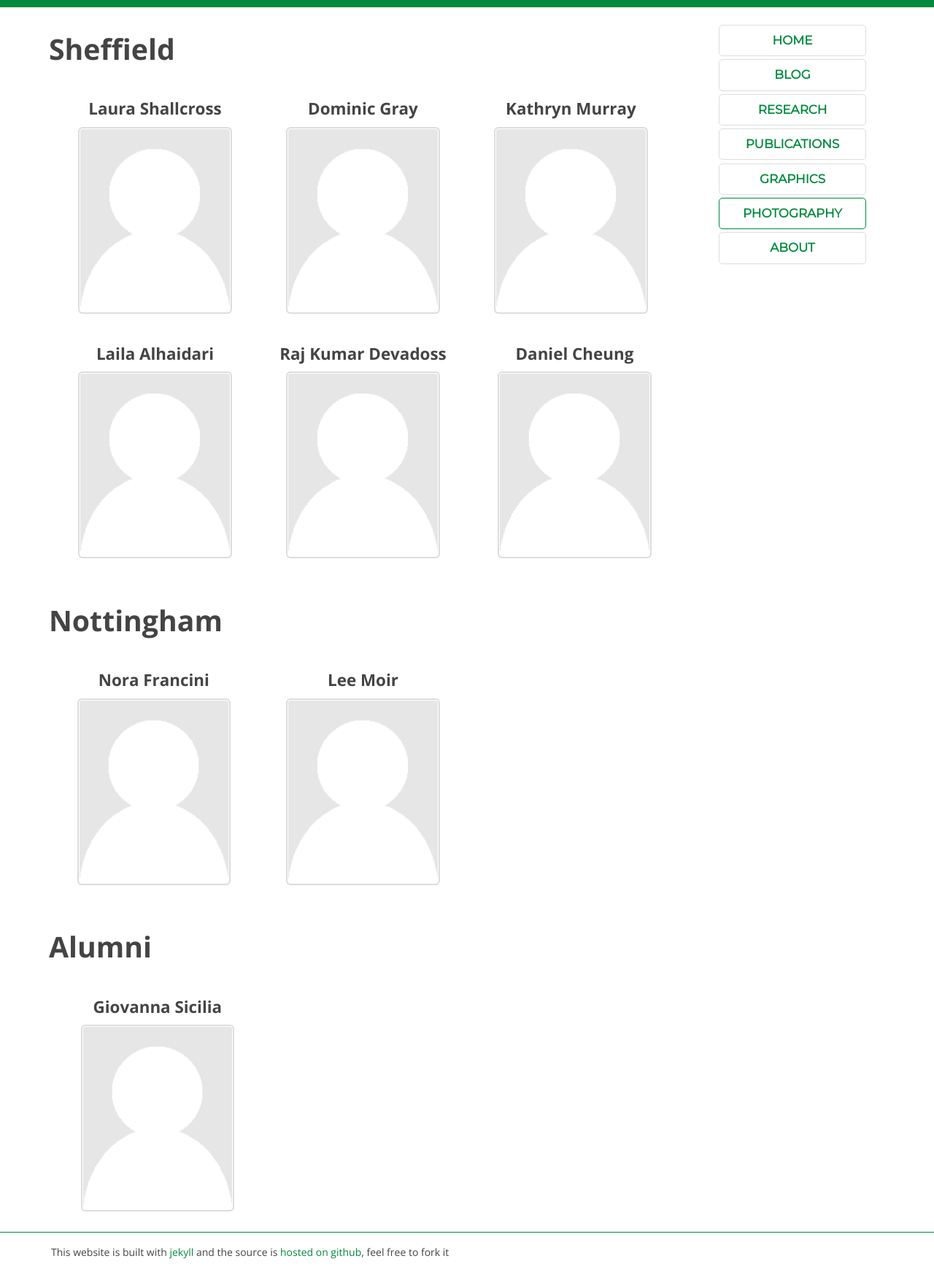
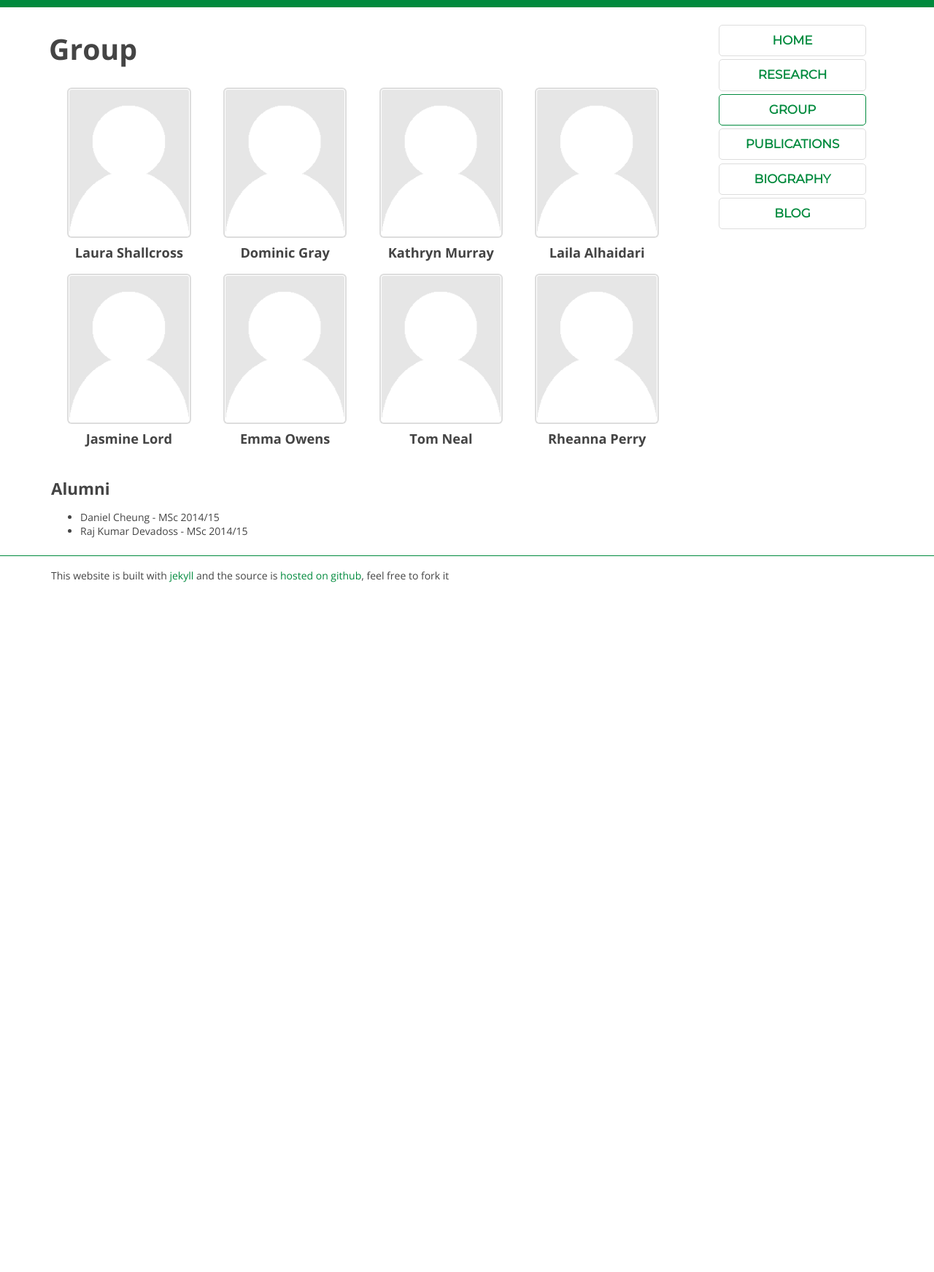
Before and after one commit to sebspain/sebspain.github.io, a Jekyll site: the page group/index.html, which Jekyll copies as it is, in a window 1280 px wide. Shown: the whole page at 73% size. Built offline with Jekyll 4.4.1, drawn with Linux system fonts in a browser that asks for light colours; Markdown is read by kramdown in place of the engine named in the settings; after the commit the page ends 900 px from its top, so only the background shows below that.

Commit message:
updated bio and group pages

```diff
--- a/css/style.css
+++ b/css/style.css
@@ -48,6 +48,7 @@ h3 {
 
 h3.profile {
   text-align: center;
+  font-size: 1.3em;
 }
 
 h4 {
@@ -215,7 +216,7 @@ img {
 
 img.gallery {
   max-width: 100%;
-  height: 250px;
+  height: 200px;
 }
 
 .grid h2 {
--- a/group/index.html
+++ b/group/index.html
@@ -37,12 +37,15 @@
 <div class="mobile-nav center-on-mobiles show-on-mobiles">
     <p>
        <a href="/" class="button">Home</a>
+       <a href="/research/" class="button">Research</a>
+       <a href="/group" class ="button current">Group</a>
+       <a href="/publications/" class="button ">Papers</a>
+       <a href="/about/" class="button ">Biography</a>
        <a href="/blog.html" class="button ">Blog</a>
-   <a href="/research/" class="button ">Research</a>
-   <a href="/publications/" class="button ">Pub<span class="show-on-mobiles">s</span><span class="hide-on-mobiles">lications</span></a>
+       <!--
        <a href="/graphics.html" class="button ">Graphics</a>
-   <a href="/photos.html" class="button current">Photo<span class="show-on-mobiles">s</span><span class="hide-on-mobiles">graphy</span></a>
-   <a href="/about/" class="button ">About</a>
+       <a href="/photos.html" class="button ">Photos</a>
+       -->
     </p>
 
 </div>
@@ -53,89 +56,116 @@
 <div class="grid">
 
 	<div class="unit w-3-4">
-	<h2>Sheffield</h2>
-    <div class="unit w-1-3">
+	       <h2>Group</h2>
+           <div class="no-gutters unit w-1-4">
+               <a href="profiles/Laura_Shallcross.html"><img class="gallery" src="profiles/img/placeholder.png" alt="Picture of Student"></a>
                <h3 class="profile">Laura Shallcross</h3>
-     <a href="profiles/Laura_Shallcross.html"><img class="gallery" src="profiles/img/placeholder.png" alt="Picture of Student"></a>
            </div>
-    <div class="unit w-1-3">
+           <div class="no-gutters unit w-1-4">
+               <a href="profiles/Dominic_Gray.html"><img class="gallery" src="profiles/img/placeholder.png" alt="Picture of Student"></a>
                <h3 class="profile">Dominic Gray</h3>
-     <a href="profiles/Dominic_Gray.html"><img class="gallery" src="profiles/img/placeholder.png" alt="Picture of Student"></a>
            </div>
-    <div class="unit w-1-3">
+           <div class="no-gutters unit w-1-4">
+               <a href="profiles/Kathryn_Murray.html"><img class="gallery" src="profiles/img/placeholder.png" alt="Picture of Student"></a>
                <h3 class="profile">Kathryn Murray</h3>
-     <a href="profiles/Kathryn_Murray.html"><img class="gallery" src="profiles/img/placeholder.png" alt="Picture of Student"></a>
            </div>
-    <div class="unit w-1-3">
+           <div class="no-gutters unit w-1-4">
+               <a href="profiles/Laila_Alhaidari.html"><img class="gallery" src="profiles/img/placeholder.png" alt="Picture of Student"></a>
                <h3 class="profile">Laila Alhaidari</h3>
-     <a href="profiles/Laila_Alhaidari.html"><img class="gallery" src="profiles/img/placeholder.png" alt="Picture of Student"></a>
            </div>
-    <div class="unit w-1-3">
-    <h3 class="profile">Raj Kumar Devadoss</h3>
-     <a href="profiles/Rajkumar_Devadoss.html"><img class="gallery" src="profiles/img/placeholder.png" alt="Picture of Student"></a>
+           <div class="no-gutters unit w-1-4">
+               <a href="profiles/Jasmine_Lord.html"><img class="gallery" src="profiles/img/placeholder.png" alt="Picture of Student"></a>
+               <h3 class="profile">Jasmine Lord</h3>
            </div>
-    <div class="unit w-1-3">
-    <h3 class="profile">Daniel Cheung</h3>
-     <a href="profiles/Daniel_Cheung.html"><img class="gallery" src="profiles/img/placeholder.png" alt="Picture of Student"></a>
+           <div class="no-gutters unit w-1-4">
+               <a href="profiles/Emma_Owens.html"><img class="gallery" src="profiles/img/placeholder.png" alt="Picture of Student"></a>
+               <h3 class="profile">Emma Owens</h3>
            </div>
+           <div class="no-gutters unit w-1-4">
+               <a href="profiles/Tom_Neal.html"><img class="gallery" src="profiles/img/placeholder.png" alt="Picture of Student"></a>
+               <h3 class="profile">Tom Neal</h3>
            </div>
+           <div class="no-gutters unit w-1-4">
+               <a href="profiles/Rheanna_Perry.html"><img class="gallery" src="profiles/img/placeholder.png" alt="Picture of Student"></a>
+               <h3 class="profile">Rheanna Perry</h3>
+           </div>
+
+    </div>
+
 
 <nav class="main-nav unit w-1-4 hide-on-mobiles">
     <ul>
         <li class="nav-button">
             <a href="/">Home</a>
         </li>
-  <li class="nav-button ">
-    <a href="/blog.html">Blog</a>
+        <li class="nav-button">
+            <a href="/research/">Research</a>
         </li>
-  <li class="nav-button ">
-    <a href="/research/">Research</a>
+        <li class="nav-button current">
+            <a href="/group/">Group</a>
         </li>
         <li class="nav-button ">
             <a href="/publications/">Pub<span class="show-on-mobiles">s</span><span class="hide-on-mobiles">lications</span></a>
         </li>
         <li class="nav-button ">
-    <a href="/graphics.html">Graphics</a>
+            <a href="/about/">Biography</a>
         </li>
-   <li class="nav-button current">
+        <li class="nav-button ">
+            <a href="/blog.html">Blog</a>
+        </li>
+        <!-- old links to put back in
+        <li class="nav-button ">
         <a href="/photos.html">Photo<span class="show-on-mobiles">s</span><span class="hide-on-mobiles">graphy</span></a>
     </li>
     <li class="nav-button ">
-    <a href="/about/">About</a>
+    <a href="/graphics.html">Graphics</a>
     </li>
+    -->
     </ul>
 </nav>
 
+
 </div>
-
-<!--Nottingham-->
 
 <div class="grid">
     <div class="unit w-3-4">
+    <h3>Alumni</h3>
+        <ul>
+            <li>Daniel Cheung - MSc 2014/15</li>
+            <li>Raj Kumar Devadoss - MSc 2014/15</li>
+        </ul>
+    </div>
+</div>
+<!--Nottingham-->
+
+<!--
+<div class="grid">
+  <div class="unit w-3-4">
   <h2>Nottingham</h2>
-    <div class="unit w-1-3">
+    <div class="unit w-1-4">
+     <a href="profiles/Nora_Francini.html"><img class="gallery" src="profiles/img/placeholder.png" alt="Picture of Student"></a>
     <h3 class="profile">Nora Francini</h3>
-     <a href="profiles/Nora_Francini.html"><img class="gallery" src="profiles/img/placeholder.png" alt="Picture of Student"></a>
     </div>
-    <div class="unit w-1-3">
+    <div class="unit w-1-4">
+     <a href="profiles/Lee_Moir.html"><img class="gallery" src="profiles/img/placeholder.png" alt="Picture of Student"></a>
     <h3 class="profile">Lee Moir</h3>
-     <a href="profiles/Lee_Moir.html"><img class="gallery" src="profiles/img/placeholder.png" alt="Picture of Student"></a>
     </div>
   </div>
 </div>
-
+-->
 
 <!--Alumni-->
+<!--
 <div class="grid">
   <div class="unit w-3-4">
   <h2>Alumni</h2>
-    <div class="unit w-1-3">
+    <div class="unit w-1-4">
+     <a href="profiles/Giovanna_Sicilia.html"><img class="gallery" src="profiles/img/placeholder.png" alt="Picture of Student"></a>
     <h3 class="profile">Giovanna Sicilia</h3>
-     <a href="profiles/Giovanna_Sicilia.html"><img class="gallery" src="profiles/img/placeholder.png" alt="Picture of Student"></a>
     </div>
   </div>
 </div>
-
+-->
 
 <footer>
     <div class="grid">
```
Also changed, not shown: about/index.md (+12 -16 lines). Lines whose indentation alone changed are shown as unchanged.
